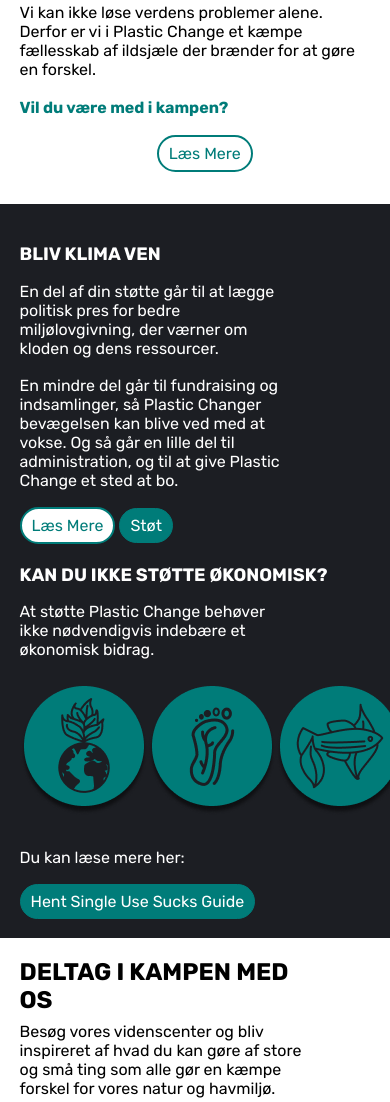
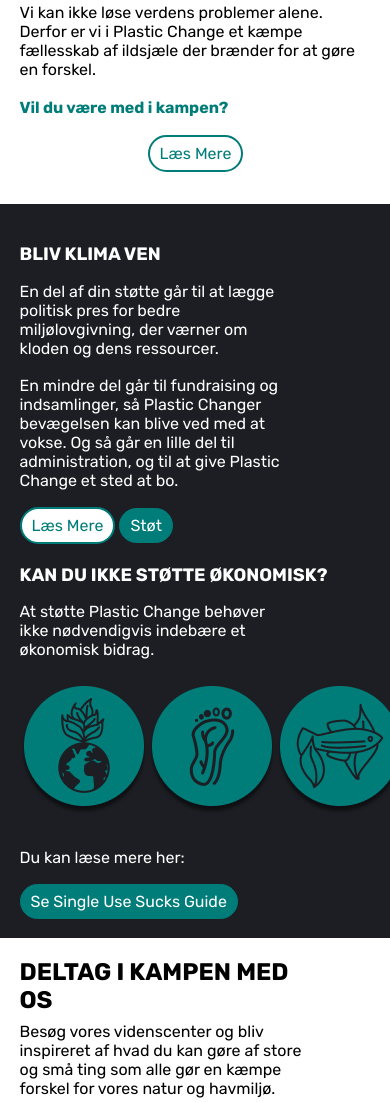
Before and after one commit to emilabrahamson/eksamentredje, an Astro site: page / in a window 390 px wide. Shown: the part 678-1780 px from the top of the page. Built offline with nearby package versions, Linux system fonts and the light colour scheme; Astro itself is replaced by a stand-in of ours.

Commit message:
Last commit :(

```diff
--- a/src/components/Button04.astro
+++ b/src/components/Button04.astro
@@ -1,5 +1,5 @@
 <div class="button">
-  <a href="#">Hent Single Use Sucks Guide</a>
+  <a href="#">Se Single Use Sucks Guide</a>
 </div>
 
 <style>
--- a/src/components/InfoSektion.astro
+++ b/src/components/InfoSektion.astro
@@ -59,6 +59,7 @@ import Button03 from "./Button03.astro";
     text-align: center;
     margin-bottom: 10%;
     margin-top: 5%;
+    margin-left: -5%;
 }
 
 .textSection {
```
